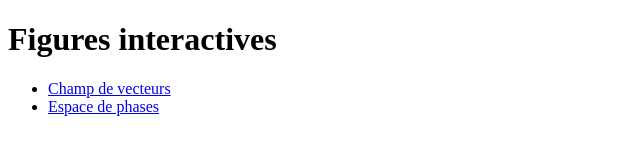
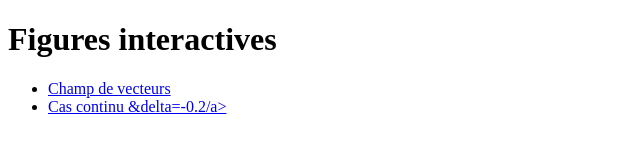
Before and after one commit to michzd/my-plotly-site, a plain HTML site: page index.html in a window 1280 px wide. Shown: the full height of the page, 0-640 px from the left. Drawn offline with Linux system fonts and the light colour scheme.

Commit message:
Update index.html

```diff
--- a/index.html
+++ b/index.html
@@ -5,7 +5,7 @@
     <h1>Figures interactives</h1>
     <ul>
       <li><a href="quiver_interactive.html" target="_blank">Champ de vecteurs</a></li>
-      <li><a href="quiver_interactivecont.html" target="_blank">Espace de phases</a></li>
+      <li><a href="quiver_interactivecont.html" target="_blank">Cas continu &delta=-0.2/a></li>
     </ul>
   </body>
 </html>
```
